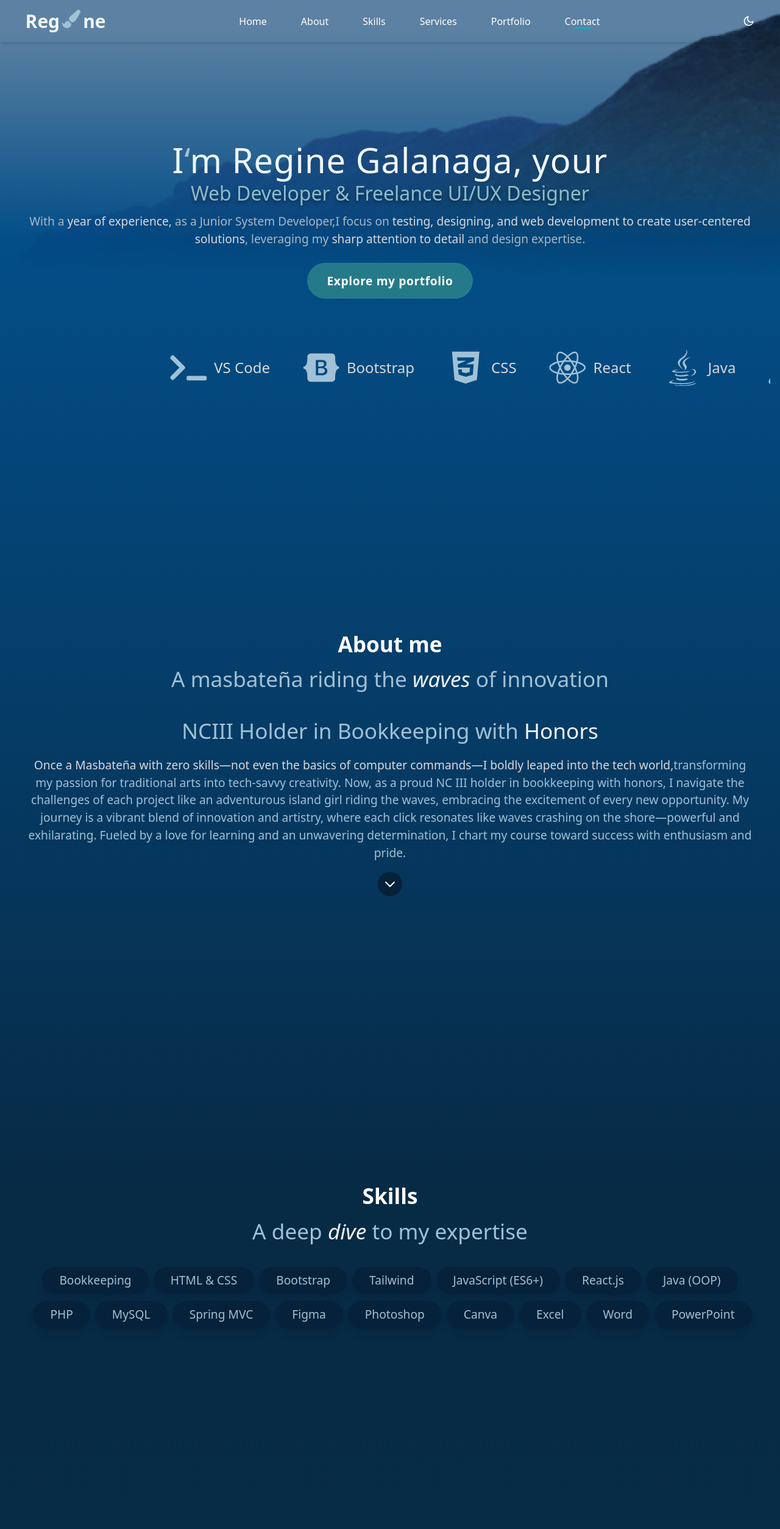
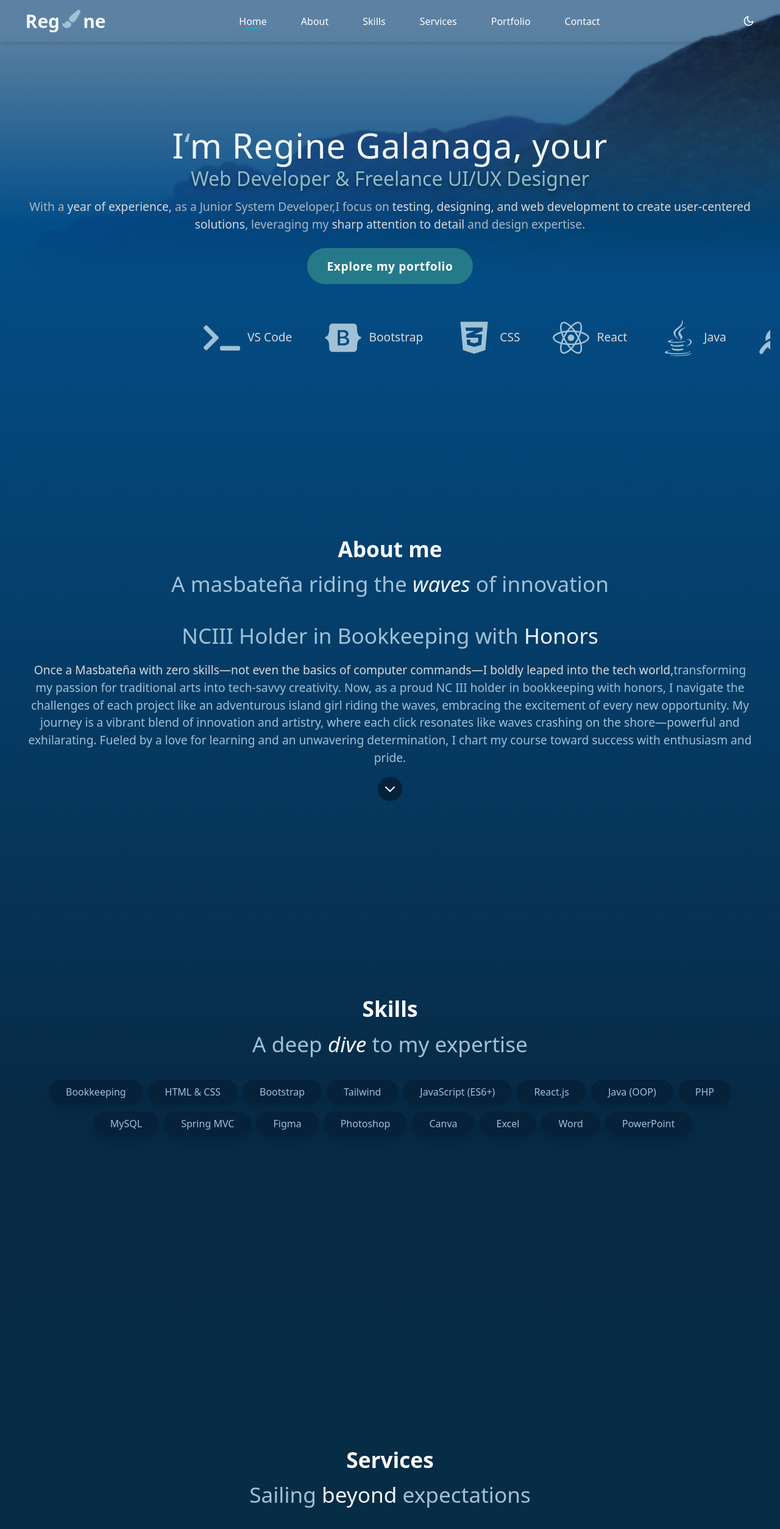
Before and after one commit to Regine-18/My-Portfolio, a Next.js app: page / in a window 1280 px wide. Shown: the top 2508 px of the page at 61% size. Built offline with nearby package versions, Linux system fonts and the light colour scheme.

Commit message:
update font

```diff
--- a/app/components/About.jsx
+++ b/app/components/About.jsx
@@ -1,6 +1,4 @@
-
 "use client";
-
 import ImagesGallery from './ImagesGallery';
 import { useState } from 'react';
 
@@ -16,7 +14,8 @@ const About = () => {
   };
 
   return (
-    <div className="about-me flex flex-col items-center justify-center min-h-screen" id="about-me">
+    <section className="about-me">
+    <div className="flex flex-col items-center justify-center" id="about-me">
       <div className="w-full max-w-7xl px-4">
         <div className='section-title text-center'>
           <h1 className="font-bold text-white">About me</h1>
@@ -87,6 +86,7 @@ const About = () => {
         </div>
       </div>
     </div>
+    </section>
   );
 };
 
--- a/app/components/Contact.jsx
+++ b/app/components/Contact.jsx
@@ -3,7 +3,7 @@ import React from 'react';
 import { FaInstagram, FaTwitter, FaLinkedin } from 'react-icons/fa';
 
 const Contact = () => (
-  <div className="flex flex-col justify-center items-center text-center px-10 min-h-screen">
+  <section className="md:h-screen flex flex-col items-center justify-center text-center px-8">
     <div className="section-title">
       <h1 className="font-bold text-white">Contact</h1>
       <h2 className="">
@@ -11,13 +11,18 @@ const Contact = () => (
         <span className="italic text-white"> splash</span>
       </h2>
     </div>
-    <p className="text-pwhite mb-8">
-      <span className="text-pblue">Should you have a project or inquiry, please feel free to connect</span> — I&#39;m here to help navigate the tides of your vision!
+    <p className="text-pwhite">
+      <span className="text-pblue">Should you have a project or inquiry, please feel free to connect</span> — I&#39;m here to
+      help navigate the tides of your vision!
     </p>
-
     <div className="my-6">
       <h1 className="text-pwhite">Email</h1>
-      <p className="text-white">reginegalanaga97@gmail.com</p>
+      <a
+        href="mailto:reginegalanaga97@gmail.com"
+        className="text-white underline hover:text-pblue transition"
+      >
+        reginegalanaga97@gmail.com
+      </a>
       <h1 className="text-pwhite mt-4">Ready to dive in?</h1>
       <button className="mt-4 px-6 py-3 bg-seafoam text-white text-lg font-semibold rounded-full hover:bg-pwhite transition transform hover:scale-105">
         Hire me
@@ -31,7 +36,7 @@ const Contact = () => (
             target="_blank"
             rel="noopener noreferrer"
             className="text-pblue hover:text-pblue transition transform"
-            aria-label={`Follow me on ${Icon.name}`} // Accessibility improvement
+            aria-label={`Follow me on ${Icon.name}`}
           >
             <Icon size={35} />
           </a>
@@ -43,7 +48,7 @@ const Contact = () => (
         and deployed on <span className="text-pblue italic">Vercel</span>
       </p>
     </div>
-    </div>
+  </section>
 );
 
 export default Contact;
--- a/app/components/Homepage.jsx
+++ b/app/components/Homepage.jsx
@@ -33,7 +33,8 @@ const HomePage = () => {
   ];
 
   return (
-    <div className="min-h-screen md:h-screen">
+    <section id="home">
+    <div className="min-h-screen">
       <Header />
       <div className="relative">
         <Image
@@ -50,8 +51,8 @@ const HomePage = () => {
           }}
         />
       </div>
-      <section className="absolute z-10 w-full flex flex-grow flex-col justify-center items-center sm:min-h-screen h-screen px-4 my-6 gap-14 md::gap-8">
-        <div className="home-info max-w-7xl text-center">
+      <div className="absolute z-10 w-full flex flex-grow flex-col justify-center items-center min-h-screen h-screen px-4 gap-14 md:gap-14">
+        <div className="max-w-7xl text-center">
           <h1 className="text-pwhite name-desc mb-2">
             <span className="hidden sm:inline">I<span className="text-pblue">‘</span>m </span>
             Regine Galanaga
@@ -71,7 +72,6 @@ const HomePage = () => {
             <span className="text-hlightGray hidden sm:inline"> sharp attention to detail</span>
             <span className="text-darkPaleDescription hidden sm:inline"> and design expertise.</span>
           </p>
-
           <button className="my-4">
             <a
               href="#portfolio"
@@ -87,13 +87,14 @@ const HomePage = () => {
             {icons.map((item, index) => (
               <div key={index} className="flex items-center px-3 flex-shrink-0 text-left gap-3">
                 <item.Icon className="text-pblue text-icon text-5xl lg:text-6xl" aria-hidden="true" />
-                <span className="text-hlightGray item-label">{item.label}</span>
+                <span className="text-hlightGray item-label ">{item.label}</span>
               </div>
             ))}
           </div>
         </div>
-      </section>
+      </div>
     </div>
+    </section>
   );
 };
 
--- a/app/components/ThemeToggle.jsx
+++ b/app/components/ThemeToggle.jsx
@@ -13,7 +13,7 @@ const ThemeToggle = () => {
   const toggleTheme = () => {
     const newTheme = theme === 'dark' ? 'light' : 'dark';
     setTheme(newTheme);
-    localStorage.setItem('theme', newTheme); // Persist theme choice
+    localStorage.setItem('theme', newTheme);
   };
 
   return { theme, toggleTheme, mounted };
--- a/app/globals.css
+++ b/app/globals.css
@@ -11,34 +11,31 @@
 body, html {
   margin: 0;
   padding: 0;
-  height: 100%; /* Ensure full height */
 }
 ::-webkit-scrollbar {
   display: none; /* Hides the vertical scrollbar */
 }
 
 h1, h2, h3 {
-  font-size: clamp(1.2rem, 5vw, 2.2rem); /* Responsive font size */
+  font-size: clamp(1.2rem, 5vw, 2.2rem);
 }
 
- /* Adjust the paragraph font size across sections */
  .detailed, #about-me p, #skills, #services p, #contact{
-  font-size: clamp(1.1rem, 4vw, 1.2rem); /* Made slightly smaller */
+  font-size: clamp(1.1rem, 4vw, 1.2rem);
 }
-
 
 button, input {
   letter-spacing: .6px;
-  font-size: clamp(1rem, 3vw, 1.2rem); /* Responsive font size */
+  font-size: clamp(1rem, 3vw, 1.2rem);
 }
 
 .logo-name {
-  font-size: clamp(1rem, 5vw, 2.2rem); /* Responsive font size */
+  font-size: clamp(1rem, 5vw, 2.2rem);
 }
 
 .job-desc {
   text-shadow: 0 4px 6px rgba(0, 0, 0, 0.4);
-  font-size: clamp(1.5rem, 5vw, 2rem); /* Responsive font size */
+  font-size: clamp(1.5rem, 5vw, 2rem);
 }
 
 .section-title {
@@ -51,12 +48,11 @@ button, input {
 }
 
 #copy-right{
-  font-size: clamp(.8rem, .1vw, 1rem); /* Responsive font size */
+  font-size: clamp(.8rem, .1vw, 1rem);
   line-height: 1.3rem;
 }
 
 /**/
-
 /* Homepage Styles */
 .nav-link {
   position: relative;
@@ -98,7 +94,7 @@ button, input {
 }
 
 .icon-track {
-  animation: slide-left 15s linear infinite; /* Reduced duration */
+  animation: slide-left 15s linear infinite;
   gap: 30px;
 }
 
@@ -113,19 +109,17 @@ button, input {
     transform: translateX(100%);
   }
   100% {
-    transform: translateX(-50%); /* Reduced animation distance */
+    transform: translateX(-50%);
   }
 }
 
 
 /* About Me Animations */
 .nav-container{
-  padding-left: 1.6rem;  /* Adds padding to the left side */
-  padding-right: 1.6rem; /* Adds padding to the right side */
+  padding-left: 1.6rem;
+  padding-right: 1.6rem;
 }
 
-
-/* Apply equal margin to section*/
 .home-info, .about-me, .skills, .portfolio{
   margin: 1.6rem;
 }
@@ -172,18 +166,16 @@ button, input {
 
 /*Services*/
 h3.service-title {
-  font-size: clamp(1rem, 4vw, 1.3rem); /* Adjusted for smaller devices */
+  font-size: clamp(1rem, 4vw, 1.3rem);
   font-weight: 600;
   letter-spacing: 0.5px;
 }
 
 
 /* Media Queries */
-
-/* For small screens: max-width 425px */
 @media (max-width: 425px) {
   .name-desc {
-    font-size: clamp(2.8rem, 4vw, 2.3rem); /* Adjusted for better scaling */
+    font-size: clamp(2.8rem, 4vw, 2.3rem);
     line-height: 2.8rem;
     letter-spacing: 1px;
   }
@@ -193,13 +185,7 @@ h3.service-title {
   }
 }
 
-/* For medium screens: min-width 426px to max-width 1023px */
 @media (min-width: 426px) and (max-width: 1023px) {
-  .name-desc {
-    font-size: clamp(3rem, 4vw, 2.3rem); /* Adjusted for better scaling */
-    line-height: 2.8rem;
-    letter-spacing: 1px;
-  }
 
   .icon-size {
     font-size: clamp(2rem, 4.5vw, 2.8rem);
@@ -212,16 +198,14 @@ h3.service-title {
 
 }
 
-/* For large screens: min-width 1024px */
 @media (min-width: 1024px) {
-
   .name-desc {
-    font-size: clamp(3.5rem, 4vw, 2.3rem); /* Adjusted for better scaling */
+    font-size: clamp(3.5rem, 4vw, 2.3rem);
     line-height: 2.8rem;
     letter-spacing: 1px;
   }
   .item-label {
-    font-size: clamp(1rem, 4vw, 1.5rem);
+    font-size: clamp(1rem, 4vw, 1.2rem);
   }
   p .quo{
     font-size: clamp(.18rem, 4.5vw, 1.6rem);
@@ -229,7 +213,6 @@ h3.service-title {
   }
 }
 
-/* Float animation for social icons */
 .contact-section .social-icons a {
   animation: float 3s infinite ease-in-out;
 }
--- a/app/layout.tsx
+++ b/app/layout.tsx
@@ -1,5 +1,5 @@
 import type { Metadata } from "next";
-import { Nunito_Sans} from "next/font/google";
+import { Nunito_Sans } from "next/font/google";
 import "./globals.css";
 
 const nunitoSans = Nunito_Sans({
@@ -20,7 +20,7 @@ export default function RootLayout({
   return (
     <html lang="en">
       <body
-        className={`${nunitoSans.variable}  antialiased`}
+        className={`${nunitoSans.variable} antialiased`}
       >
         {children}
       </body>
--- a/app/page.tsx
+++ b/app/page.tsx
@@ -13,21 +13,11 @@ export default function Home() {
     <ThemeProvider attribute="class">
       <div className="bg-light-mode dark:bg-dark-mode oceanFog">
         <Homepage />
-        <section id="about-me">
           <About />
-        </section>
-        <section id="skills">
           <Skills />
-        </section>
-        <section id="services">
           <Services />
-        </section>
-        <section id="portfolio">
           <Portfolio />
-        </section>
-        <section id="contact">
           <Contact />
-        </section>
       </div>
     </ThemeProvider>
   );
```
